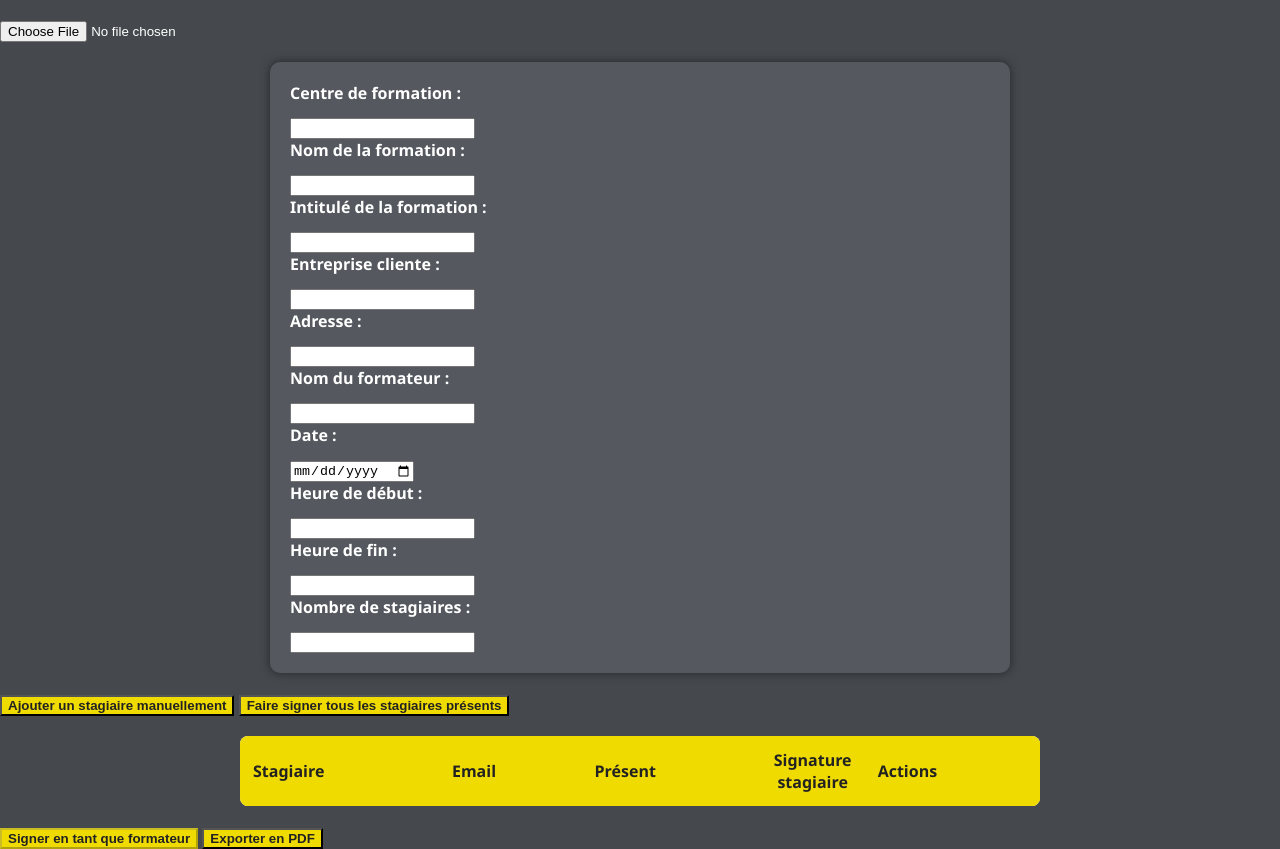
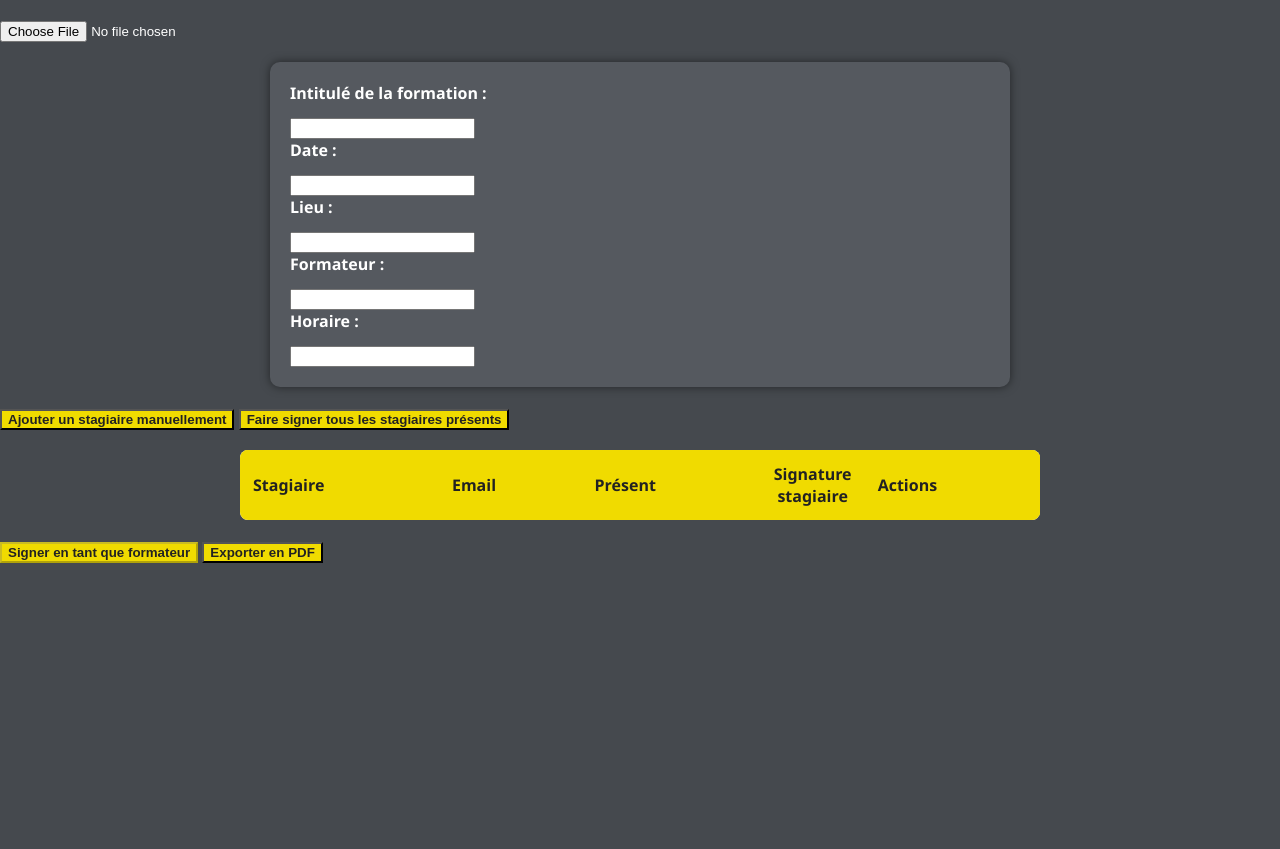
Before and after one commit to Dom85250/feuille_presence, a plain HTML site: page index.html in a window 1280 px wide. Shown: the part 67-916 px from the top of the page. After the commit the page ends 800 px from the top, so only its background shows below. Drawn offline with nearby package versions, Linux system fonts and the light colour scheme.

Commit message:
Update index.html

```diff
--- a/index.html
+++ b/index.html
@@ -12,36 +12,22 @@
   <input type="file" id="excelFile" accept=".xlsx, .xls" />
 
   <form>
-    <label for="centre">Centre de formation :</label>
-    <input type="text" id="centre" />
+  <label for="intitule">Intitulé de la formation :</label>
+  <input type="text" id="intitule" name="intitule" />
 
-    <label for="formation">Nom de la formation :</label>
-    <input type="text" id="formation" />
+  <label for="date">Date :</label>
+  <input type="text" id="date" name="date" />
 
-    <label for="intitule">Intitulé de la formation :</label>
-    <input type="text" id="intitule" />
+  <label for="adresse">Lieu :</label>
+  <input type="text" id="adresse" name="adresse" />
 
-    <label for="entreprise">Entreprise cliente :</label>
-    <input type="text" id="entreprise" />
+  <label for="formateur">Formateur :</label>
+  <input type="text" id="formateur" name="formateur" />
 
-    <label for="adresse">Adresse :</label>
-    <input type="text" id="adresse" />
+  <label for="horaire">Horaire :</label>
+  <input type="text" id="horaire" name="horaire" />
+</form>
 
-    <label for="formateur">Nom du formateur :</label>
-    <input type="text" id="formateur" />
-
-    <label for="date">Date :</label>
-    <input type="date" id="date" />
-
-    <label for="arrival">Heure de début :</label>
-    <input type="text" id="arrival" />
-
-    <label for="departure">Heure de fin :</label>
-    <input type="text" id="departure" />
-
-    <label for="nbStagiaires">Nombre de stagiaires :</label>
-    <input type="number" id="nbStagiaires" readonly />
-  </form>
 
   <!-- Boutons supplémentaires -->
   <button id="addStagiaireBtn">Ajouter un stagiaire manuellement</button>
```
